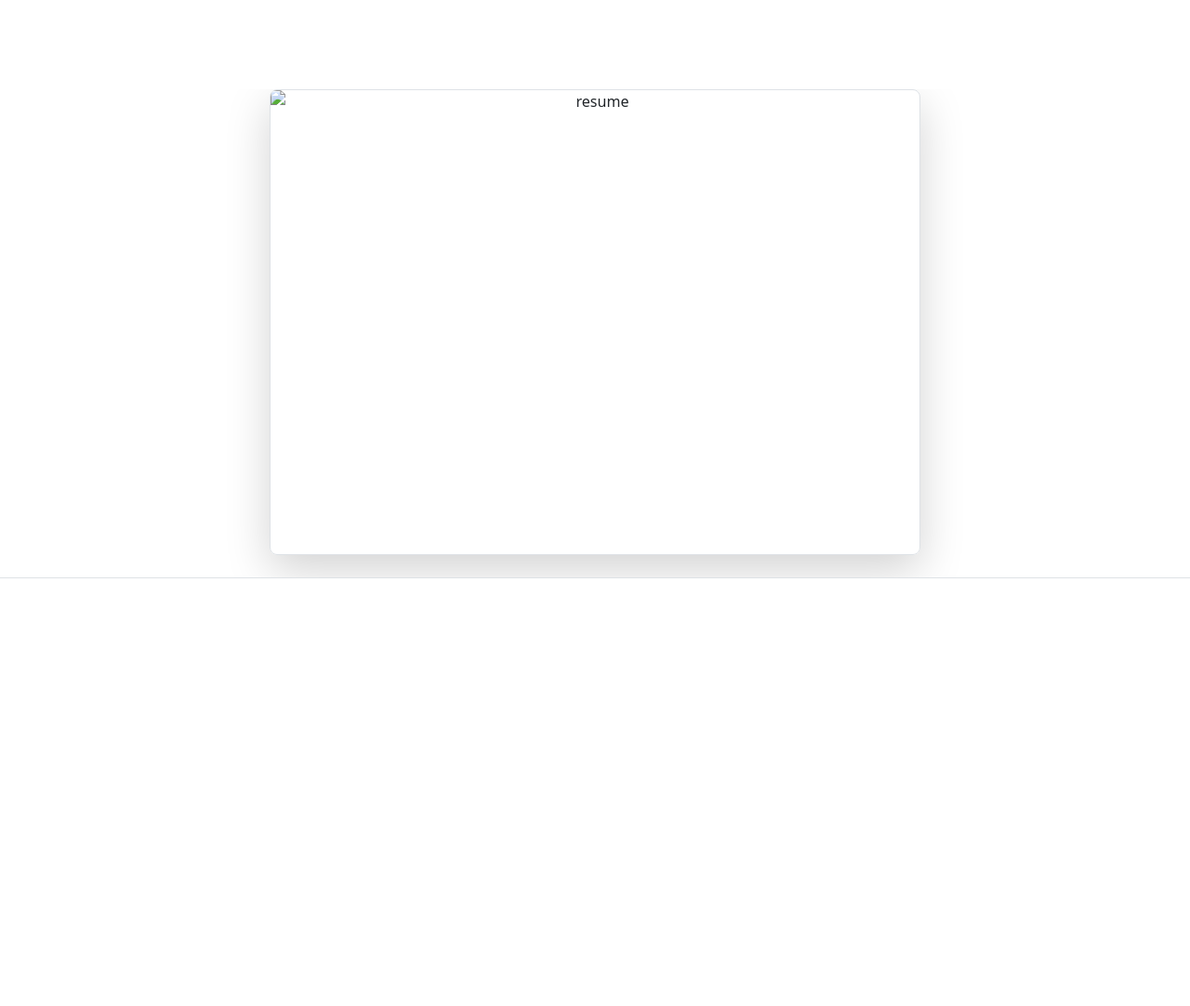
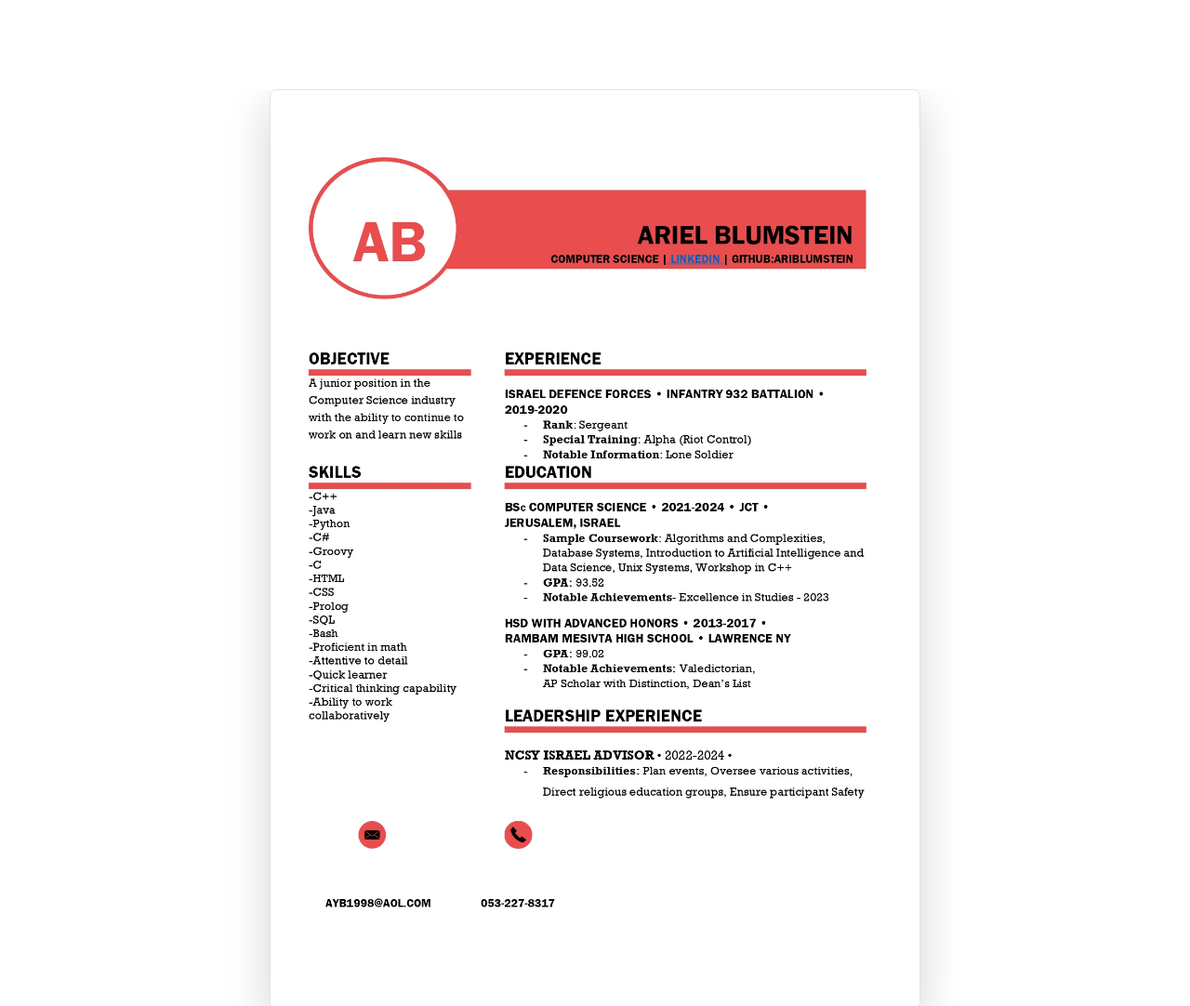
Before and after one commit to AriBlumstein/CSS-website, a plain HTML site: page public/resume.html in a window 1280 px wide. Shown: the top 1082 px of the page at 93% size. Before the commit the page ends 800 px from the top, so only its background shows below. Drawn offline with nearby package versions, Linux system fonts and the light colour scheme; files that its build step writes are made by us from their sources.

Commit message:
update link

```diff
--- a/public/resume.html
+++ b/public/resume.html
@@ -15,7 +15,7 @@
     <div class="px-4 pt-5 my-5 text-center border-bottom">
         <div class="overflow-hidden";>
           <div class="container px-5">
-            <img src="../resources/images/resume 6-5-24.pdf" class="img-fluid border rounded-3 shadow-lg mb-4" alt="resume" width="700" height="500" loading="lazy">
+            <img src="../resources/images/resume 6-5-24.jpg" class="img-fluid border rounded-3 shadow-lg mb-4" alt="resume" width="700" height="500" loading="lazy">
           </div>
         </div>
       </div>
```
